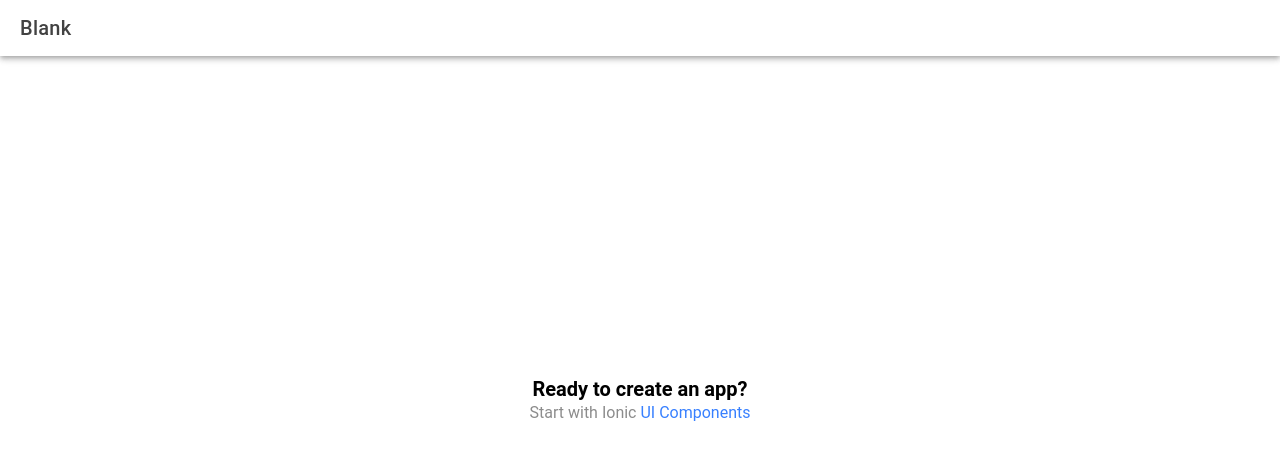
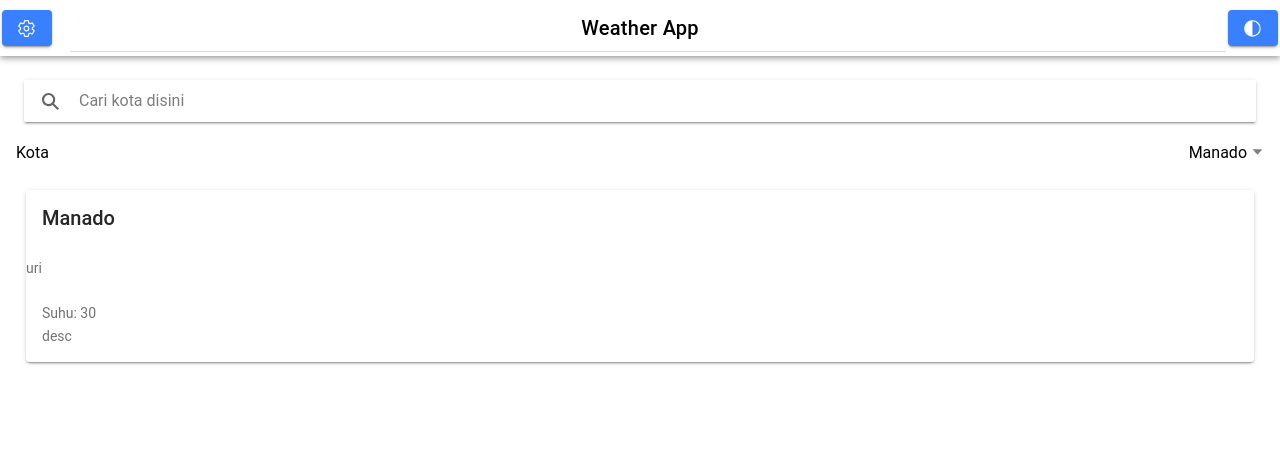
Before and after one commit to sihotang-yonathan1/weather_app-yonathan_sihotang-IONIC, a React (Vite) app: page /home in a window 1280 px wide. Shown: the top 460 px of the page. Built offline with nearby package versions, Linux system fonts and the light colour scheme.

Commit message:
[ui] Add basic ui

```diff
--- a/index.html
+++ b/index.html
@@ -2,7 +2,7 @@
 <html lang="en">
   <head>
     <meta charset="utf-8" />
-    <title>Ionic App</title>
+    <title>Weather App</title>
 
     <base href="/" />
 
--- a/src/App.tsx
+++ b/src/App.tsx
@@ -2,6 +2,7 @@ import { Redirect, Route } from 'react-router-dom';
 import { IonApp, IonRouterOutlet, setupIonicReact } from '@ionic/react';
 import { IonReactRouter } from '@ionic/react-router';
 import Home from './pages/Home';
+import Settings from "./pages/Settings";
 
 /* Core CSS required for Ionic components to work properly */
 import '@ionic/react/css/core.css';
@@ -28,11 +29,19 @@ const App: React.FC = () => (
   <IonApp>
     <IonReactRouter>
       <IonRouterOutlet>
+        {/* Home */}
         <Route exact path="/home">
           <Home />
         </Route>
+
+        {/* Home redirect */}
         <Route exact path="/">
           <Redirect to="/home" />
+        </Route>
+
+        {/* Settings */}
+        <Route exact path="/settings">
+          <Settings />
         </Route>
       </IonRouterOutlet>
     </IonReactRouter>
--- /dev/null
+++ b/src/components/HomeContentContainer.tsx
@@ -0,0 +1,25 @@
+import { WeatherCard } from "./WeatherCard"
+
+// TODO: de-coupling this function from UI file
+async function getCityPosition({city}: {city: string}){
+    // retrieve data from Geocoder API
+    let response = await fetch(``)
+    return await response.json()
+}
+
+async function getCurrentWeather({latitude, longitude}: {latitude: number, longitude: number}){
+    // retrieve data from current weather API
+}
+
+async function getWeatherDetail({weather_id}: {weather_id: number}){
+    // retrieve data from weather API
+}
+
+export default function HomeContentContainer(){
+    return (
+        <div>
+            {/* Dummy Data */}
+            <WeatherCard temp={30} imageUrl="uri" description="desc" city="manado" />
+        </div>
+    )
+}
--- /dev/null
+++ b/src/components/WeatherCard.tsx
@@ -0,0 +1,17 @@
+import { IonCard, IonCardContent, IonCardHeader, IonCardTitle } from "@ionic/react";
+
+export function WeatherCard({temp, description, imageUrl, city}:
+    {temp: number, description: string, imageUrl: string, city: string}){
+        return (
+            <IonCard className="ion-margin-top">
+                <IonCardHeader>
+                    <IonCardTitle className="ion-text-capitalize">{city}</IonCardTitle>
+                </IonCardHeader>
+                <p>{imageUrl}</p>
+                <IonCardContent>
+                    <p>Suhu: {temp}</p>
+                    <p>{description}</p>
+                </IonCardContent>
+            </IonCard>
+        )
+}
--- a/src/pages/Home.tsx
+++ b/src/pages/Home.tsx
@@ -1,22 +1,42 @@
-import { IonContent, IonHeader, IonPage, IonTitle, IonToolbar } from '@ionic/react';
-import ExploreContainer from '../components/ExploreContainer';
+import { contrastOutline, settingsOutline } from "ionicons/icons";
+import { IonButton, IonButtons, IonContent, IonHeader, IonIcon, IonItem, IonPage, IonSearchbar, IonSelect, IonSelectOption, IonTitle, IonToolbar } from '@ionic/react';
 import './Home.css';
+import HomeContentContainer from "../components/HomeContentContainer";
 
 const Home: React.FC = () => {
   return (
     <IonPage>
       <IonHeader>
         <IonToolbar>
-          <IonTitle>Blank</IonTitle>
+          {/* Setting page */}
+          <IonButton slot="start" routerLink="/settings">
+            <IonIcon icon={settingsOutline}/>
+          </IonButton>
+
+          {/* Header title */}
+          <IonItem>
+            <IonTitle className="ion-text-center ion-text-capitalize">Weather App</IonTitle>
+          </IonItem>
+
+          {/* Dark Mode Buttom */}
+          <IonButton slot="end">
+            <IonIcon icon={contrastOutline}/>
+          </IonButton>
         </IonToolbar>
       </IonHeader>
-      <IonContent fullscreen>
-        <IonHeader collapse="condense">
-          <IonToolbar>
-            <IonTitle size="large">Blank</IonTitle>
-          </IonToolbar>
-        </IonHeader>
-        <ExploreContainer />
+
+      <IonContent fullscreen className="ion-padding">
+
+        {/* Search Bar */}
+        <IonSearchbar placeholder="Cari kota disini"/>
+
+        {/* City Selection */}
+        {/* TODO: set the option automatic based on available city */}
+        <IonSelect label="Kota" value="manado">
+          <IonSelectOption value="manado" className="ion-text-capitalize">Manado</IonSelectOption>
+        </IonSelect>
+
+        <HomeContentContainer />
       </IonContent>
     </IonPage>
   );
--- /dev/null
+++ b/src/pages/Settings.tsx
@@ -0,0 +1,44 @@
+import { IonBackButton, IonButton, IonButtons, IonContent, IonHeader, IonIcon, IonInput, IonPage, IonRow, IonSelect, IonSelectOption, IonTitle, IonToolbar } from '@ionic/react';
+
+const Settings: React.FC = () => {
+  return (
+    <IonPage>
+      <IonHeader>
+        <IonToolbar>
+            <IonButtons slot="start">
+                <IonBackButton defaultHref="/home"/>
+            </IonButtons>
+          <IonTitle>Settings</IonTitle>
+        </IonToolbar>
+      </IonHeader>
+
+      <IonContent fullscreen className="ion-padding">
+        <IonInput
+            label="API KEY"
+            labelPlacement="stacked"
+            fill="outline"
+            disabled={true}
+            className="ion-margin-bottom"
+        />
+        <IonSelect label="Language" className="ion-margin-top ion-margin-bottom">
+            <IonSelectOption value="id">id</IonSelectOption>
+        </IonSelect>
+
+        {/* ref: https://openweathermap.org/weather-data#with_units */}
+        <IonSelect label="Metric" className="ion-margin-top ion-margin-bottom">
+            <IonSelectOption value="standard">Standard</IonSelectOption>
+            <IonSelectOption value="metric">Metric</IonSelectOption>
+            <IonSelectOption value="imperial">Imperial</IonSelectOption>
+        </IonSelect>
+
+        <IonRow className="ion-justify-content-center">
+            <IonButton className="ion-justify-content-center">
+                <p>Save</p>
+            </IonButton>
+        </IonRow>
+      </IonContent>
+    </IonPage>
+  );
+};
+
+export default Settings;
```
